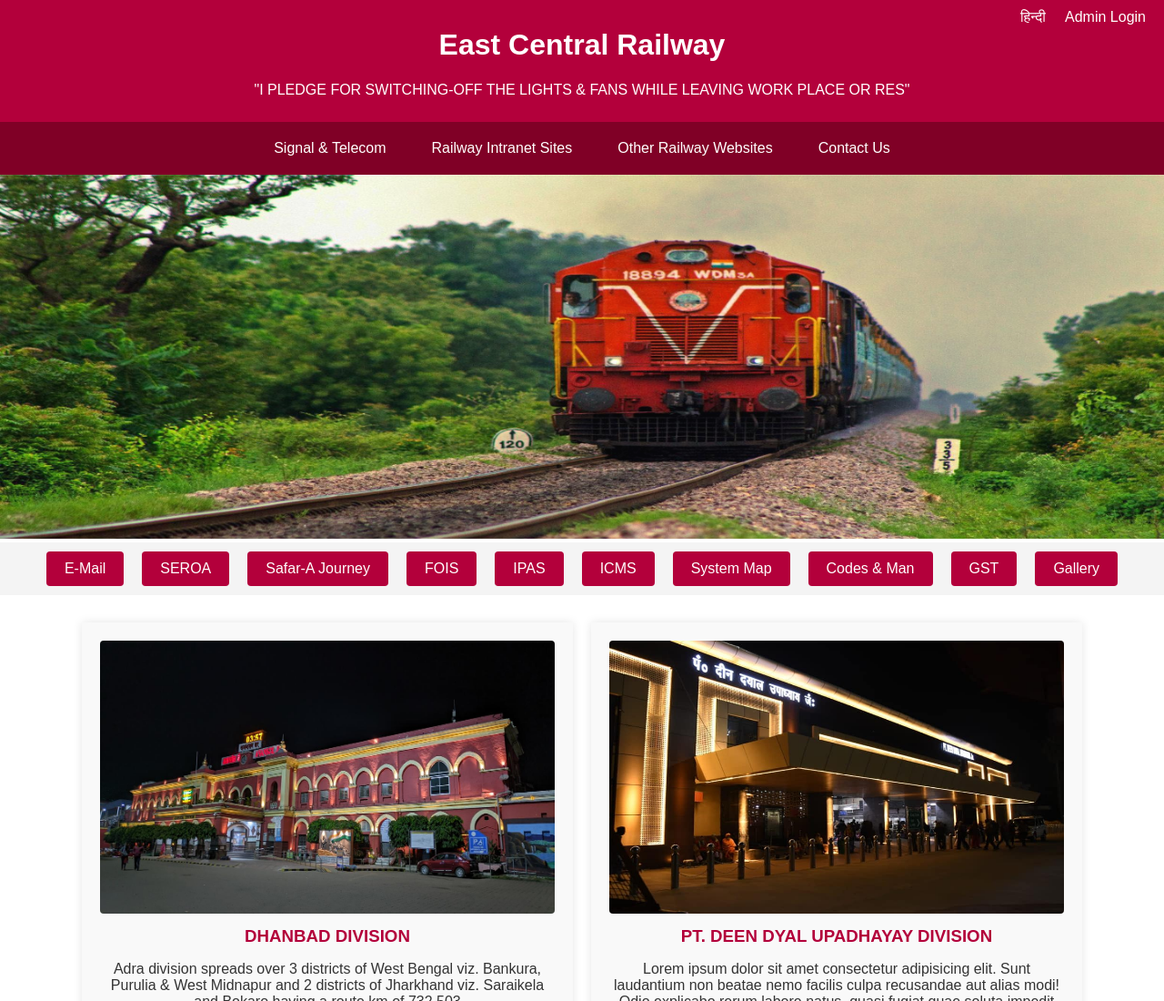
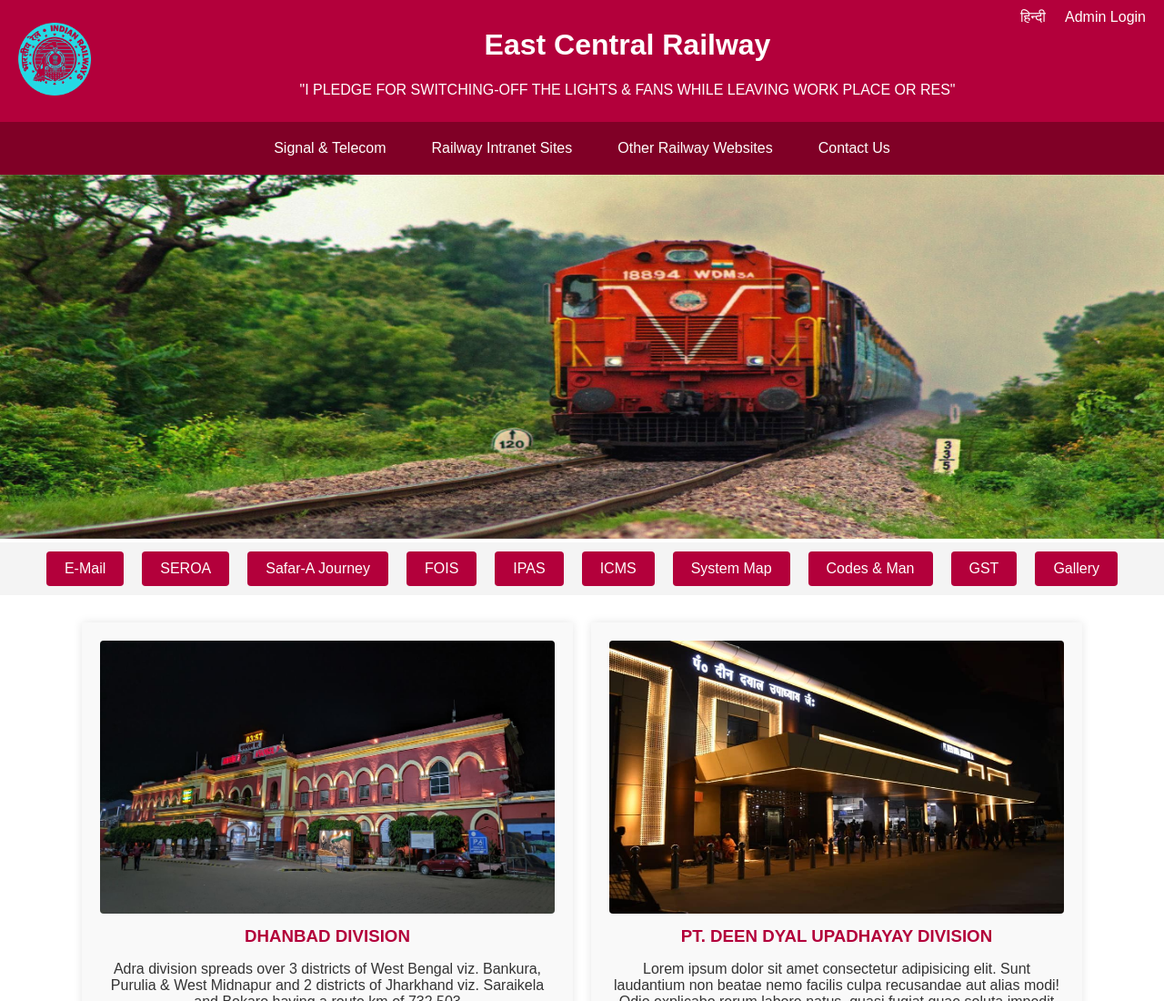
Before and after one commit to saurabhalp/ECR-WEBSITE, a website: page index.html in a window 1280 px wide. Shown: the top 1100 px of the page at 91% size. Drawn offline with Linux system fonts and the light colour scheme; no server answers.

Commit message:
added logo

```diff
--- a/css/styles.css
+++ b/css/styles.css
@@ -345,6 +345,38 @@
 }
 
 
+.header {
+    display: flex;
+    align-items: center;
+    justify-content: space-between;
+}
+
+header .logo {
+    flex-shrink: 0;
+    margin-right: 20px; /* Adjust as needed */
+}
+
+.header-content {
+    flex-grow: 1;
+}
+
+header {
+    background-color: #b3003b;
+    color: white;
+    padding: 10px 20px;
+    display: flex;
+    align-items: center;
+}
+
+header .logo {
+    flex-shrink: 0;
+    margin-right: 20px; /* Adjust as needed */
+    filter: invert();
+}
+
+.header-content {
+    flex-grow: 1;
+}
 /* Style for the triangle */
 .triangle {
     width: 0;
--- a/index.html
+++ b/index.html
@@ -8,12 +8,17 @@
 </head>
 <body>
     <header>
+        <div class="logo">
+            <img src="indian_railway_logo.png" alt="Train 1" height="80px">
+        </div>
+        <div class = "header-content">
         <h1 data-lang="en" data-lang-text="East Central Railway">East Central Railway</h1>
         <p data-lang="en" data-lang-text='"I PLEDGE FOR SWITCHING-OFF THE LIGHTS & FANS WHILE LEAVING WORK PLACE OR RES"'>
             "I PLEDGE FOR SWITCHING-OFF THE LIGHTS & FANS WHILE LEAVING WORK PLACE OR RES"
         </p>
         <a href="#" class="hindi" data-lang="en" data-lang-text="Hindi" onclick="toggleLanguage()">हिन्दी</a>
         <a href="admin-dashboard.html" class="admin-login">Admin Login</a>
+    </div>
     </header>
     <nav>
         <ul>
```
Also changed, not shown: css/stlyles1.css (added), indian_railway_logo.png (added).
